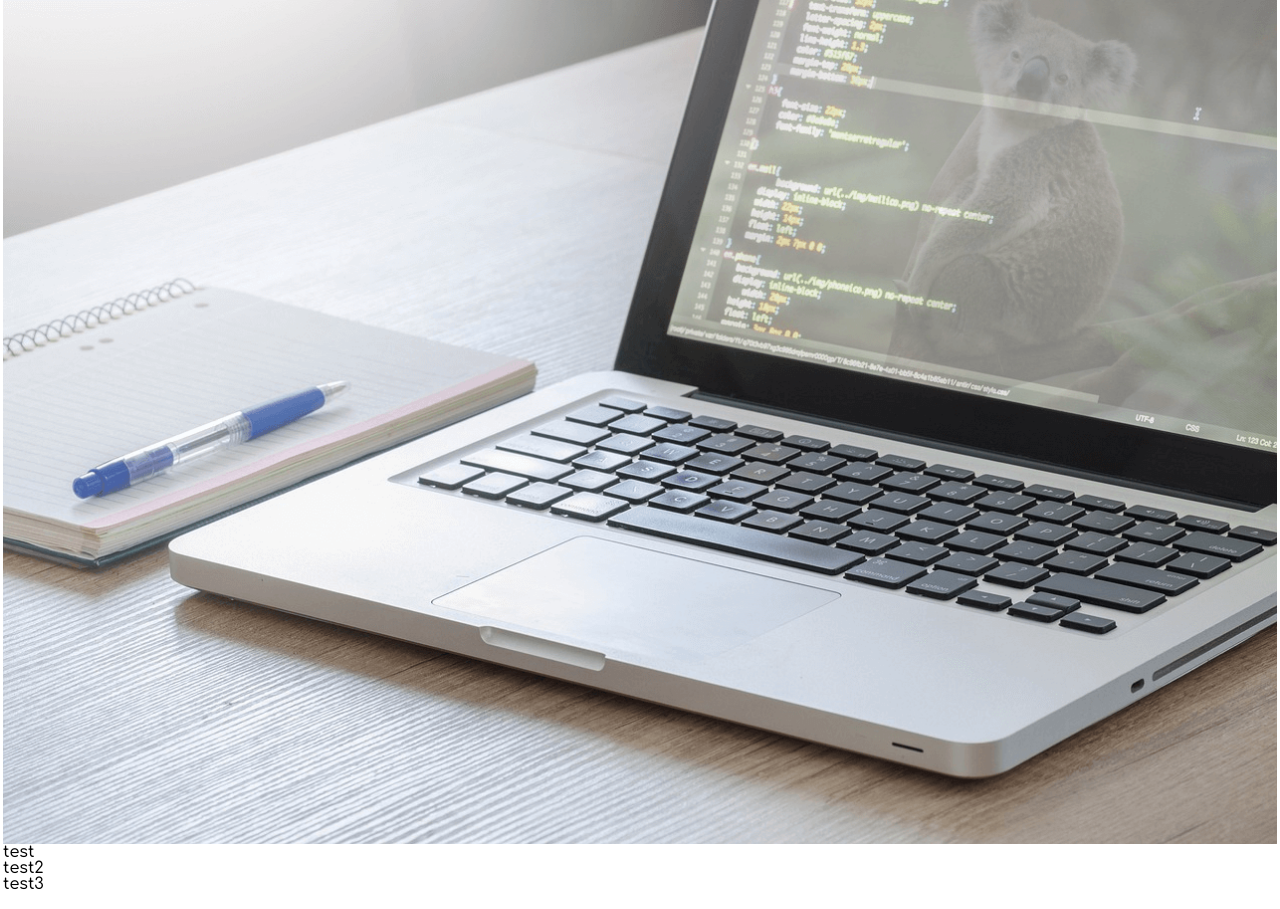
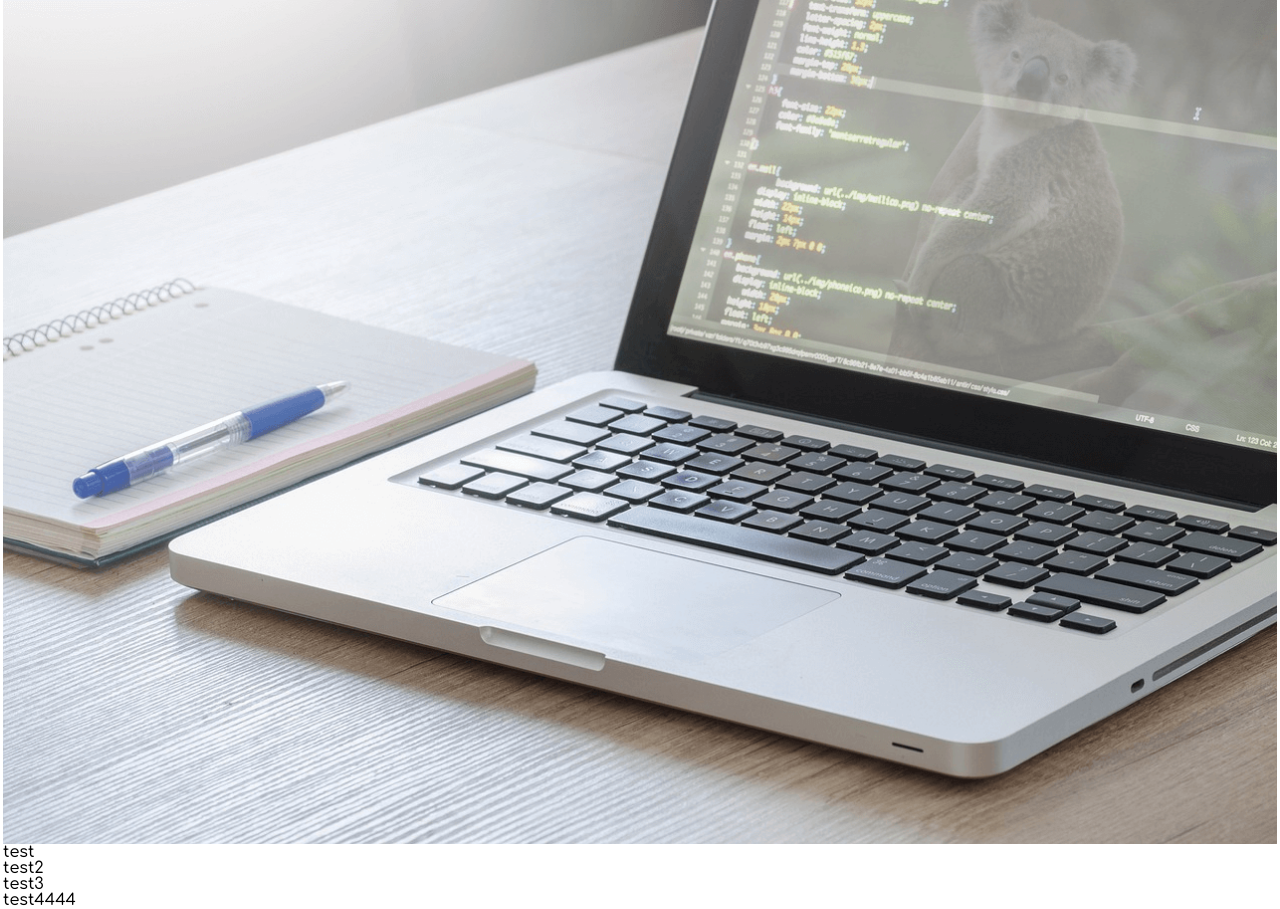
Before and after one commit to JmanJonz/KoalaT-Tech-Website-Source-Code, a plain HTML site: page index.html in a window 1280 px wide. Shown: the part 187-1096 px from the top of the page. Drawn offline with Linux system fonts and the light colour scheme.

Commit message:
finallyyyy

```diff
--- a/index.html
+++ b/index.html
@@ -56,6 +56,7 @@
             <p>test</p>
             <p>test2</p>
             <p>test3</p>
+            <p>test4444</p>
         </section>
     </main>
     <footer>
```
